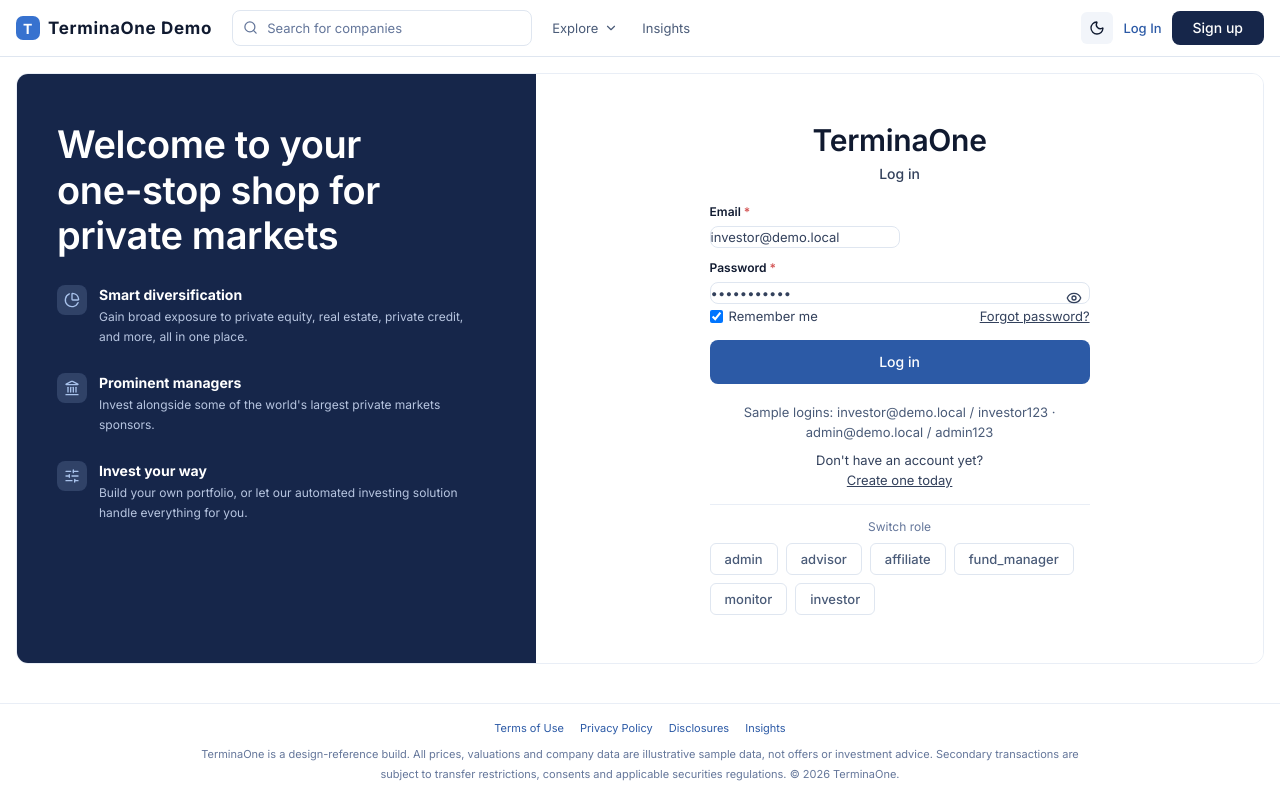
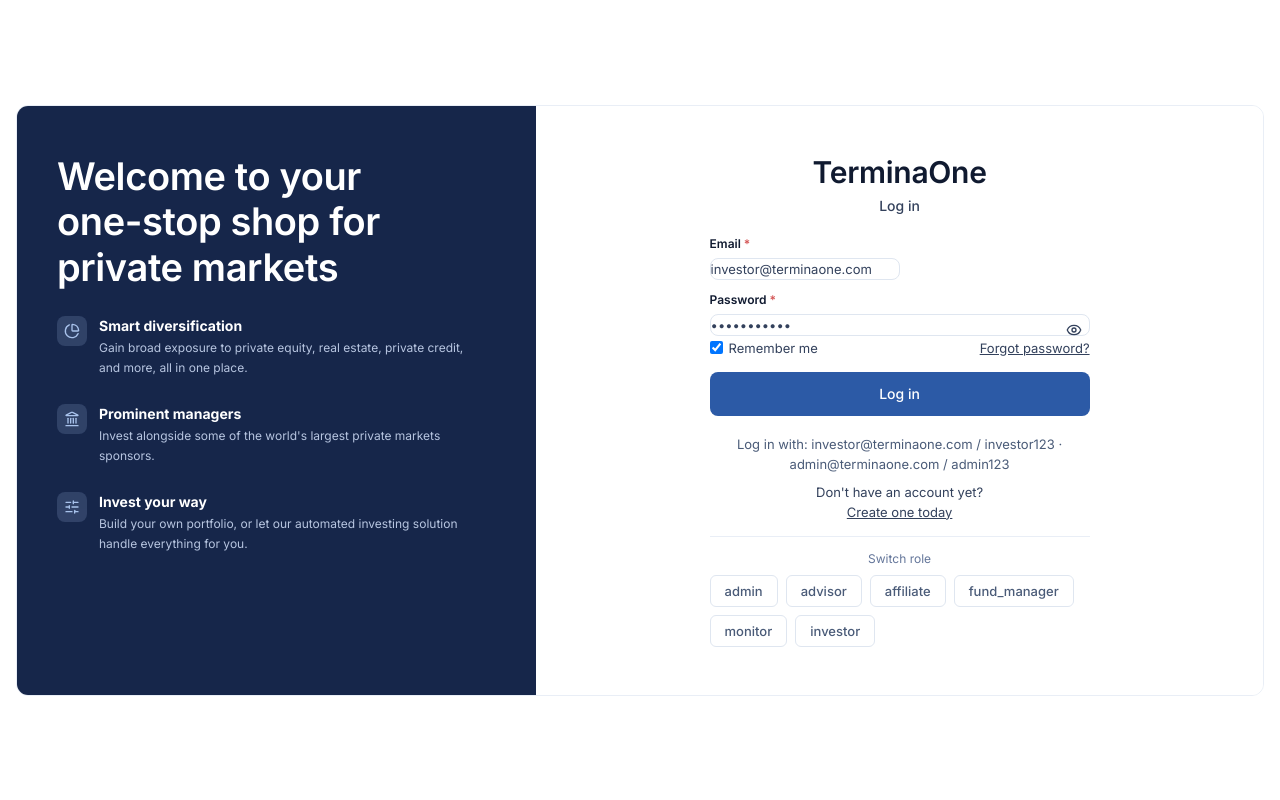
Before and after one commit to ujwalrk-fsit/terminaone-fsit-demo, a React (Vite) app: page /auth/login in a window 1280 px wide. Built offline with nearby package versions, Linux system fonts and the light colour scheme.

Commit message:
feat: full-bleed layout, zero demo wording, chromeless auth pages

```diff
--- a/index.html
+++ b/index.html
@@ -3,7 +3,7 @@
   <head>
     <meta charset="UTF-8" />
     <meta name="viewport" content="width=device-width, initial-scale=1.0" />
-    <title>TerminaOne Demo</title>
+    <title>TerminaOne</title>
     <meta name="description" content="TSG Marketplace reference frontend (mock backend, Vercel-ready). All data is synthetic." />
     <meta name="theme-color" content="#ffffff" />
     <link rel="preconnect" href="https://fonts.googleapis.com" />
--- a/src/App.tsx
+++ b/src/App.tsx
@@ -1,5 +1,5 @@
 import { Suspense, lazy, useEffect, useState, type ReactElement } from 'react';
-import { Routes, Route, Navigate, useParams } from 'react-router-dom';
+import { Routes, Route, Navigate, useParams, useLocation } from 'react-router-dom';
 import { useSelector, useDispatch } from 'react-redux';
 import { Shell, Skeleton } from './components/Shell';
 import { logout, touch, sessionTimeoutMin, type RootState } from './store';
@@ -66,10 +66,10 @@
 }
 
 export default function App() {
-  return (
-    <Shell>
-      <SessionGuard />
-      <Routes>
+  const loc = useLocation();
+  const bare = loc.pathname.startsWith('/auth');
+  const routes = (
+    <Routes>
         <Route path="/" element={<Home />} />
         <Route path="/opportunities" element={<Opportunities />} />
         <Route path="/opportunities/:id" element={<Suspense fallback={<Skeleton />}><OpportunityDetail /></Suspense>} />
@@ -100,6 +100,19 @@
         <Route path="/admin" element={<RequireAuth><Admin /></RequireAuth>} />
         <Route path="*" element={<div>404: route not found. <a href="/" className="underline">Home</a></div>} />
       </Routes>
+  );
+  if (bare) {
+    return (
+      <div className="bare-auth">
+        <SessionGuard />
+        {routes}
+      </div>
+    );
+  }
+  return (
+    <Shell>
+      <SessionGuard />
+      {routes}
     </Shell>
   );
 }
--- a/src/components/Shell.tsx
+++ b/src/components/Shell.tsx
@@ -65,7 +65,7 @@
         <div className="t-container" style={{ height: 56, display: 'flex', alignItems: 'center', gap: 20 }}>
           <Link to="/" translate="no" style={{ font: '700 17px var(--font-display)', color: 'var(--text-strong)', textDecoration: 'none', letterSpacing: '.04em', display: 'flex', alignItems: 'center', gap: 8 }}>
             <span style={{ width: 24, height: 24, borderRadius: 7, background: 'var(--brand-blue)', color: '#fff', display: 'grid', placeItems: 'center', fontSize: 14 }}>T</span>
-            TerminaOne&nbsp;Demo
+            TERMINAONE
           </Link>
           <div className="hide-md"><SearchBox /></div>
           {!railed && (
--- a/src/data/sample.ts
+++ b/src/data/sample.ts
@@ -1,23 +1,23 @@
 import type { AppUser, FundOffering, Opportunity, Indication, InvestorAccount, Transfer, DocItem, SignatureRequest, Article, AuditItem, NoticeItem, DataFile, DataFolder, DataFileType, DataVersion, DataActivity, RoleGroup } from '../types';
 
 export const users: AppUser[] = [
-  { _id: 'u_admin', firstName: 'Asha', lastName: 'Admin', emailId: 'admin@demo.local', roleGroup: 'admin', roleId: 'r_admin', status: 'active', password: 'admin123' },
-  { _id: 'u_adv', firstName: 'Ravi', lastName: 'Advisor', emailId: 'advisor@demo.local', roleGroup: 'advisor', roleId: 'r_advisor', status: 'active', password: 'advisor123' },
-  { _id: 'u_aff', firstName: 'Mira', lastName: 'Affiliate', emailId: 'affiliate@demo.local', roleGroup: 'affiliate', roleId: 'r_affiliate', status: 'active', password: 'affiliate123' },
-  { _id: 'u_fm', firstName: 'Karan', lastName: 'Manager', emailId: 'manager@demo.local', roleGroup: 'fund_manager', roleId: 'r_fm', status: 'active', password: 'manager123' },
-  { _id: 'u_mon', firstName: 'Ira', lastName: 'Monitor', emailId: 'monitor@demo.local', roleGroup: 'monitor', roleId: 'r_monitor', status: 'active', password: 'monitor123' },
-  { _id: 'u_inv1', firstName: 'Dev', lastName: 'Investor', emailId: 'investor@demo.local', roleGroup: 'investor', roleId: 'r_investor', status: 'active', investorStatus: 'ONBOARDED', tier: 'Plus', password: 'investor123' },
-  { _id: 'u_inv2', firstName: 'Nina', lastName: 'New', emailId: 'nina@demo.local', roleGroup: 'investor', roleId: 'r_investor', status: 'pending', investorStatus: 'PENDING_ONBOARDING', tier: 'Lite', password: 'investor123' },
-  { _id: 'u_inv3', firstName: 'Aarav', lastName: 'Mehta', emailId: 'aarav@demo.local', roleGroup: 'investor', roleId: 'r_investor', status: 'active', investorStatus: 'ONBOARDED', tier: 'Lite', password: 'investor123' },
-  { _id: 'u_inv4', firstName: 'Diya', lastName: 'Nair', emailId: 'diya@demo.local', roleGroup: 'investor', roleId: 'r_investor', status: 'active', investorStatus: 'ONBOARDED', tier: 'Lite', password: 'investor123' },
-  { _id: 'u_inv5', firstName: 'Kabir', lastName: 'Shah', emailId: 'kabir@demo.local', roleGroup: 'investor', roleId: 'r_investor', status: 'pending', investorStatus: 'PENDING_ONBOARDING', tier: 'Lite', password: 'investor123' },
-  { _id: 'u_inv6', firstName: 'Ananya', lastName: 'Iyer', emailId: 'ananya@demo.local', roleGroup: 'investor', roleId: 'r_investor', status: 'active', investorStatus: 'ONBOARDED', tier: 'Lite', password: 'investor123' },
-  { _id: 'u_inv7', firstName: 'Rohan', lastName: 'Verma', emailId: 'rohan@demo.local', roleGroup: 'investor', roleId: 'r_investor', status: 'active', investorStatus: 'ONBOARDED', tier: 'Lite', password: 'investor123' },
-  { _id: 'u_inv8', firstName: 'Ishita', lastName: 'Rao', emailId: 'ishita@demo.local', roleGroup: 'investor', roleId: 'r_investor', status: 'active', investorStatus: 'ONBOARDED', tier: 'Plus', password: 'investor123' },
-  { _id: 'u_inv9', firstName: 'Vikram', lastName: 'Menon', emailId: 'vikram@demo.local', roleGroup: 'investor', roleId: 'r_investor', status: 'pending', investorStatus: 'PENDING_ONBOARDING', tier: 'Plus', password: 'investor123' },
-  { _id: 'u_inv10', firstName: 'Sara', lastName: 'Khan', emailId: 'sara@demo.local', roleGroup: 'investor', roleId: 'r_investor', status: 'active', investorStatus: 'ONBOARDED', tier: 'Lite', password: 'investor123' },
-  { _id: 'u_inv11', firstName: 'Aditya', lastName: 'Rao', emailId: 'aditya@demo.local', roleGroup: 'investor', roleId: 'r_investor', status: 'active', investorStatus: 'ONBOARDED', tier: 'Pro', password: 'investor123' },
-  { _id: 'u_inv12', firstName: 'Neha', lastName: 'Gupta', emailId: 'neha@demo.local', roleGroup: 'investor', roleId: 'r_investor', status: 'active', investorStatus: 'ONBOARDED', tier: 'Pro', password: 'investor123' },
+  { _id: 'u_admin', firstName: 'Asha', lastName: 'Admin', emailId: 'admin@terminaone.com', roleGroup: 'admin', roleId: 'r_admin', status: 'active', password: 'admin123' },
+  { _id: 'u_adv', firstName: 'Ravi', lastName: 'Advisor', emailId: 'advisor@terminaone.com', roleGroup: 'advisor', roleId: 'r_advisor', status: 'active', password: 'advisor123' },
+  { _id: 'u_aff', firstName: 'Mira', lastName: 'Affiliate', emailId: 'affiliate@terminaone.com', roleGroup: 'affiliate', roleId: 'r_affiliate', status: 'active', password: 'affiliate123' },
+  { _id: 'u_fm', firstName: 'Karan', lastName: 'Manager', emailId: 'manager@terminaone.com', roleGroup: 'fund_manager', roleId: 'r_fm', status: 'active', password: 'manager123' },
+  { _id: 'u_mon', firstName: 'Ira', lastName: 'Monitor', emailId: 'monitor@terminaone.com', roleGroup: 'monitor', roleId: 'r_monitor', status: 'active', password: 'monitor123' },
+  { _id: 'u_inv1', firstName: 'Dev', lastName: 'Investor', emailId: 'investor@terminaone.com', roleGroup: 'investor', roleId: 'r_investor', status: 'active', investorStatus: 'ONBOARDED', tier: 'Plus', password: 'investor123' },
+  { _id: 'u_inv2', firstName: 'Nina', lastName: 'New', emailId: 'nina@terminaone.com', roleGroup: 'investor', roleId: 'r_investor', status: 'pending', investorStatus: 'PENDING_ONBOARDING', tier: 'Lite', password: 'investor123' },
+  { _id: 'u_inv3', firstName: 'Aarav', lastName: 'Mehta', emailId: 'aarav@terminaone.com', roleGroup: 'investor', roleId: 'r_investor', status: 'active', investorStatus: 'ONBOARDED', tier: 'Lite', password: 'investor123' },
+  { _id: 'u_inv4', firstName: 'Diya', lastName: 'Nair', emailId: 'diya@terminaone.com', roleGroup: 'investor', roleId: 'r_investor', status: 'active', investorStatus: 'ONBOARDED', tier: 'Lite', password: 'investor123' },
+  { _id: 'u_inv5', firstName: 'Kabir', lastName: 'Shah', emailId: 'kabir@terminaone.com', roleGroup: 'investor', roleId: 'r_investor', status: 'pending', investorStatus: 'PENDING_ONBOARDING', tier: 'Lite', password: 'investor123' },
+  { _id: 'u_inv6', firstName: 'Ananya', lastName: 'Iyer', emailId: 'ananya@terminaone.com', roleGroup: 'investor', roleId: 'r_investor', status: 'active', investorStatus: 'ONBOARDED', tier: 'Lite', password: 'investor123' },
+  { _id: 'u_inv7', firstName: 'Rohan', lastName: 'Verma', emailId: 'rohan@terminaone.com', roleGroup: 'investor', roleId: 'r_investor', status: 'active', investorStatus: 'ONBOARDED', tier: 'Lite', password: 'investor123' },
+  { _id: 'u_inv8', firstName: 'Ishita', lastName: 'Rao', emailId: 'ishita@terminaone.com', roleGroup: 'investor', roleId: 'r_investor', status: 'active', investorStatus: 'ONBOARDED', tier: 'Plus', password: 'investor123' },
+  { _id: 'u_inv9', firstName: 'Vikram', lastName: 'Menon', emailId: 'vikram@terminaone.com', roleGroup: 'investor', roleId: 'r_investor', status: 'pending', investorStatus: 'PENDING_ONBOARDING', tier: 'Plus', password: 'investor123' },
+  { _id: 'u_inv10', firstName: 'Sara', lastName: 'Khan', emailId: 'sara@terminaone.com', roleGroup: 'investor', roleId: 'r_investor', status: 'active', investorStatus: 'ONBOARDED', tier: 'Lite', password: 'investor123' },
+  { _id: 'u_inv11', firstName: 'Aditya', lastName: 'Rao', emailId: 'aditya@terminaone.com', roleGroup: 'investor', roleId: 'r_investor', status: 'active', investorStatus: 'ONBOARDED', tier: 'Pro', password: 'investor123' },
+  { _id: 'u_inv12', firstName: 'Neha', lastName: 'Gupta', emailId: 'neha@terminaone.com', roleGroup: 'investor', roleId: 'r_investor', status: 'active', investorStatus: 'ONBOARDED', tier: 'Pro', password: 'investor123' },
 ];
 
 const q = (year: number, quarter: string, value: number) => ({ year, quarter, value });
--- a/src/db.ts
+++ b/src/db.ts
@@ -8,7 +8,7 @@
   | 'funds' | 'opportunities' | 'indications' | 'users' | 'accounts'
   | 'articles' | 'docs' | 'transfers' | 'notices' | 'datafiles';
 
-const LS = 'tsg.db.v3';
+const LS = 'tsg.db.v4';
 const seedMap: Record<Coll, unknown[]> = {
   funds: seed.funds, opportunities: seed.opportunities, indications: seed.indications,
   users: seed.users, accounts: seed.accounts, articles: seed.articles, docs: seed.docs,
--- a/src/index.css
+++ b/src/index.css
@@ -101,7 +101,8 @@
 @media (prefers-reduced-motion: reduce) { * { transition: none !important; animation: none !important; } }
 
 /* ---- layout ---- */
-.t-container { max-width: 1440px; margin: 0 auto; padding: 0 16px; }
+.t-container { max-width: none; margin: 0 auto; padding: 0 20px; }
+.bare-auth { min-height: 100vh; display: flex; flex-direction: column; justify-content: center; padding: 24px 16px; }
 
 /* ---- header (56px, flat) ---- */
 .t-header { position: sticky; top: 0; z-index: 40; background: var(--bg-sunken); border-bottom: 1px solid var(--border-default); }
--- a/src/pages/AppPages.tsx
+++ b/src/pages/AppPages.tsx
@@ -227,13 +227,13 @@
         </div>
       </Card>
       <Card>
-        <div style={{ fontWeight: 700, color: 'var(--text-strong)', marginBottom: 8, fontSize: 14 }}>Reference data</div>
-        <div style={{ fontSize: 13, color: 'var(--text-muted)' }}>Restore all lists, users and rooms to their original sample state.</div>
+        <div style={{ fontWeight: 700, color: 'var(--text-strong)', marginBottom: 8, fontSize: 14 }}>Workspace data</div>
+        <div style={{ fontSize: 13, color: 'var(--text-muted)' }}>Restore all lists, users and rooms to their original state.</div>
         <div style={{ marginTop: 8 }}><button className="btn btn-ghost" onClick={async () => {
           if (await confirm({ title: 'Reset all reference data?', body: 'Every list, user and room returns to its original sample state.', confirmLabel: 'Reset data', danger: true })) {
             resetDb(); window.location.reload();
           }
-        }}>Reset demo data</button></div>
+        }}>Reset workspace data</button></div>
       </Card>
     </div>
   );
--- a/src/pages/Login.tsx
+++ b/src/pages/Login.tsx
@@ -15,7 +15,7 @@
 
 const REM_KEY = 'tsg.remember';
 function remembered(): string {
-  try { return localStorage.getItem(REM_KEY) ?? 'investor@demo.local'; } catch { return 'investor@demo.local'; }
+  try { return localStorage.getItem(REM_KEY) ?? 'investor@terminaone.com'; } catch { return 'investor@terminaone.com'; }
 }
 
 export function BrandPanel() {
@@ -105,7 +105,7 @@
             <button className="btn btn-accent btn-block" style={{ height: 44 }}>Log in</button>
           </form>
           <div style={{ fontSize: 13, textAlign: 'center', marginTop: 18, color: 'var(--text-muted)' }}>
-            Sample logins: investor@demo.local / investor123 · admin@demo.local / admin123
+            Log in with: investor@terminaone.com / investor123 · admin@terminaone.com / admin123
           </div>
           <div style={{ fontSize: 13, textAlign: 'center', marginTop: 8 }}>
             Don&apos;t have an account yet?<br /><Link to="/auth/signup" style={{ textDecoration: 'underline', color: 'var(--text-default)' }}>Create one today</Link>
--- a/src/pages/Misc.tsx
+++ b/src/pages/Misc.tsx
@@ -147,7 +147,7 @@
           )}
           {step === 1 && (
             <div>
-              <div style={{ fontSize: 13, marginBottom: 10 }}>Enter the 6-digit code sent to <b>{email}</b>. (Reference build code: <b className="tnum">{CODE}</b>)</div>
+              <div style={{ fontSize: 13, marginBottom: 10 }}>Enter the 6-digit code sent to <b>{email}</b>. (Code: <b className="tnum">{CODE}</b>)</div>
               <div className="auth-field"><input placeholder="123456" autoComplete="one-time-code" name="one-time-code" inputMode="numeric" aria-label="Verification code" value={code} onChange={(e) => setCode(e.target.value)} /></div>
               <div className="auth-field">
                 <input type={show ? 'text' : 'password'} placeholder="New password (min 6)" autoComplete="new-password" name="new-password" aria-label="New password" value={pw} onChange={(e) => setPw(e.target.value)} style={{ paddingRight: 40 }} />
```
Also changed, not shown: 1 other file (tests, documents, lock files or other folders).
